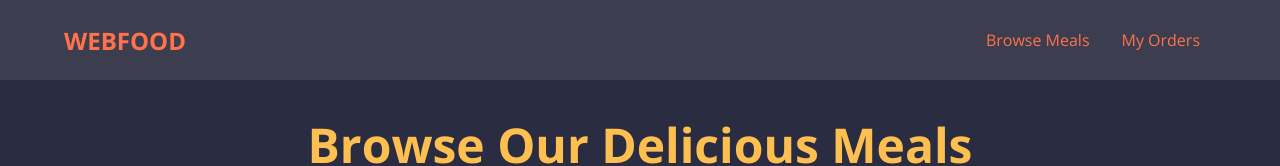
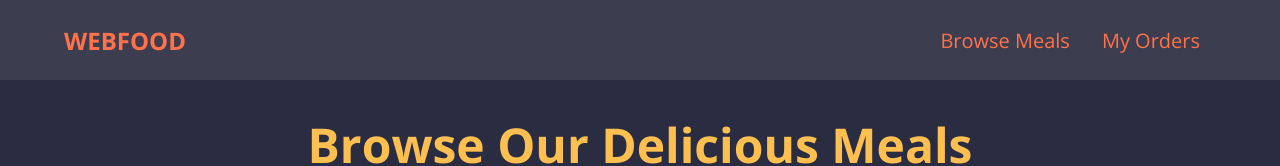
Before and after one commit to cosminadudas/web-food-app, a plain HTML site: page index.html in a window 1280 px wide. Shown: the top 166 px of the page. Drawn offline with nearby package versions, Linux system fonts and the light colour scheme.

Commit message:
added links to the nav bar items and styled them in order to not be underlined

```diff
--- a/index.html
+++ b/index.html
@@ -19,8 +19,9 @@
             </a>
         <nav>
             <ul class="nav-items">
-                <li class="nav-item">Browse Meals</li>
-                <li class="nav-item">My Orders</li>
+                <li class="nav-item">
+                    <a href="">Browse Meals</a></li>
+                <li class="nav-item"><a href="">My Orders</a></li>
             </ul>
         </nav>
     </header>
--- a/styles/styles.css
+++ b/styles/styles.css
@@ -48,9 +48,11 @@ main h1 {
   margin: 0 1rem;
 }
 
+
 #main-header nav a {
   color: rgb(255, 114, 76);
   font-size: 1.25rem;
+  text-decoration: none;
 }
 
 #latest-products {
```
